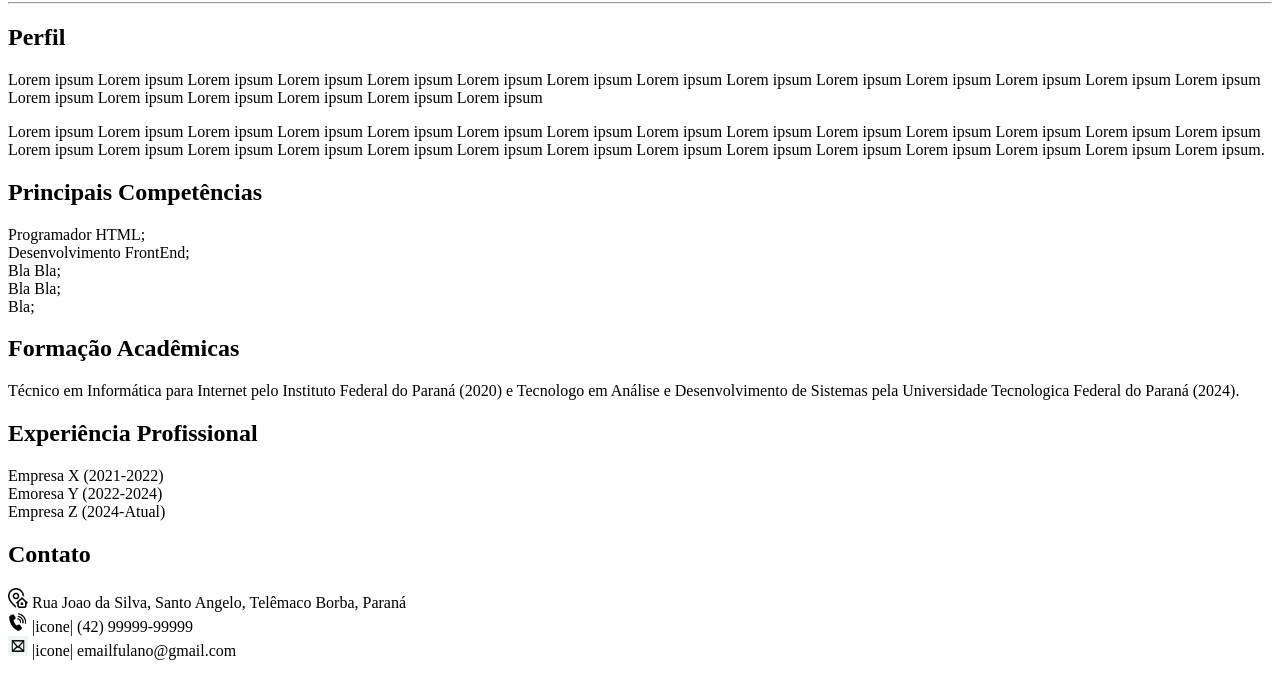
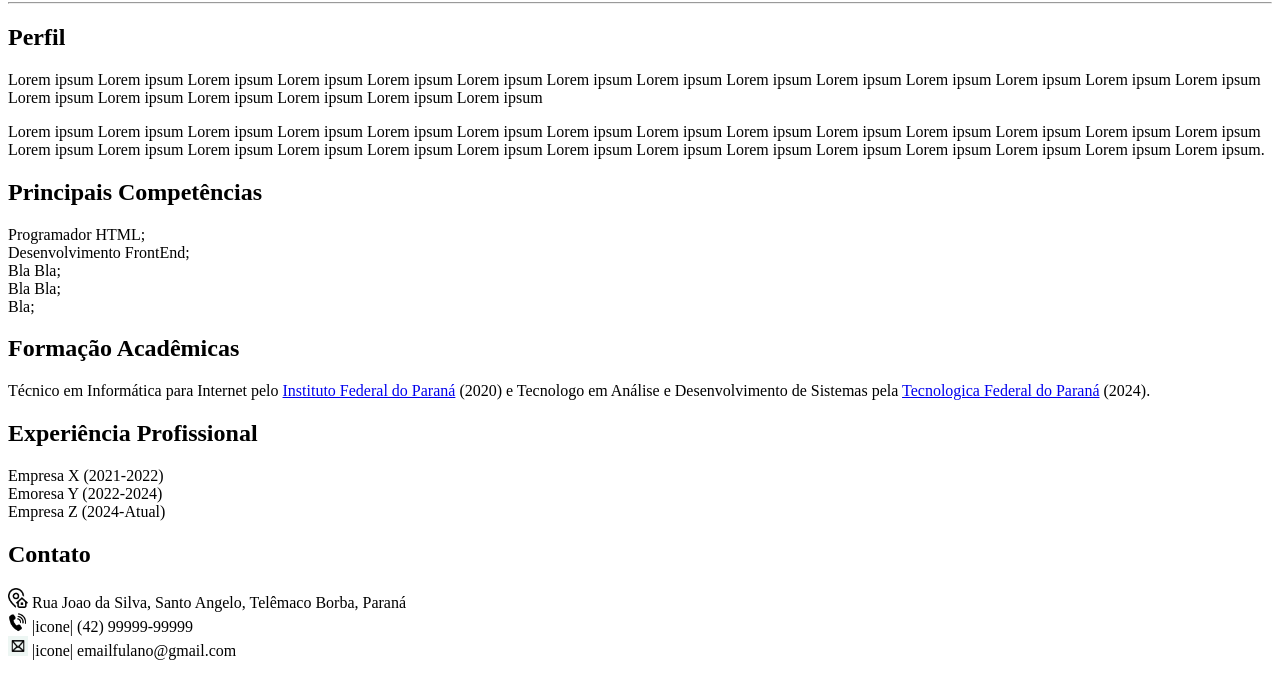
Before and after one commit to 2joao2/Curriculo_FulanoTal, a plain HTML site: page index.html in a window 1280 px wide. Shown: the part 220-896 px from the top of the page. Drawn offline with Linux system fonts and the light colour scheme.

Commit message:
atualizasao 3

```diff
--- a/index.html
+++ b/index.html
@@ -21,7 +21,7 @@
             Bla;
         </p>
         <h2>Formação Acadêmicas</h2>
-        <p>Técnico em Informática para Internet pelo Instituto Federal do Paraná (2020) e Tecnologo em Análise e Desenvolvimento de Sistemas pela Universidade Tecnologica Federal do Paraná (2024).</p>
+        <p>Técnico em Informática para Internet pelo <a href="https://ifpr.edu.br/"> Instituto Federal do Paraná</a> (2020) e Tecnologo em Análise e Desenvolvimento de Sistemas pela <a href="https://www.utfpr.edu.br/" >  Tecnologica Federal do Paraná</a> (2024).</p>
         <h2>Experiência Profissional</h2>
         <p>
             Empresa X (2021-2022) <br>
```
